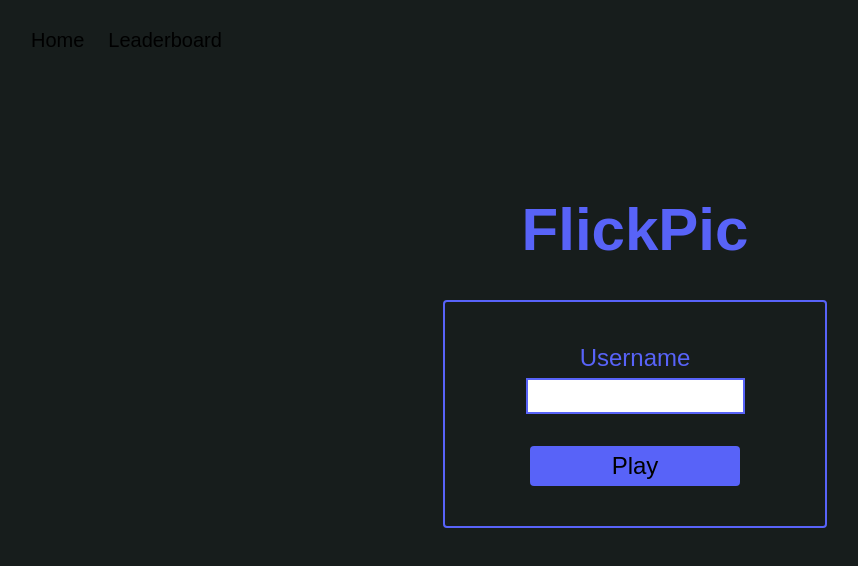
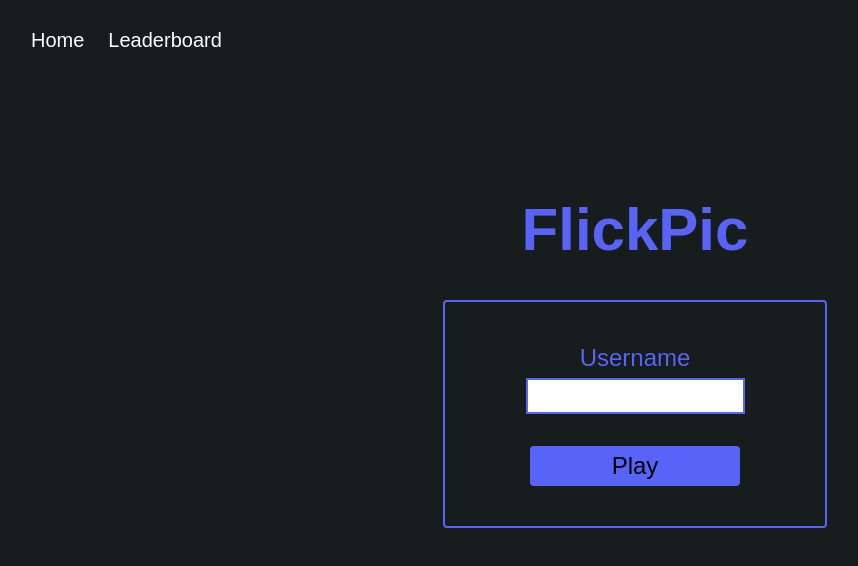
Before and after one commit to Th0masNguyen/CS391-Final-Project, a Next.js app: page / in a window 1280 px wide. Shown: the top 566 px of the page, without its empty margins (5-863 px from the left). Built offline with nearby package versions, Linux system fonts and the light colour scheme.

Commit message:
Updated navbar text color

```diff
--- a/components/NavBar.tsx
+++ b/components/NavBar.tsx
@@ -7,7 +7,7 @@
 import Link from "next/link";
 
 export default function Header() {
-    const linkStyling = "p-1 m-2 text-xl hover:underline";
+    const linkStyling = "p-1 m-2 text-xl hover:underline text-white";
     return (
       <header className="flex justify-between items-center h-20">
         <nav className="p-2 m-4">
```
